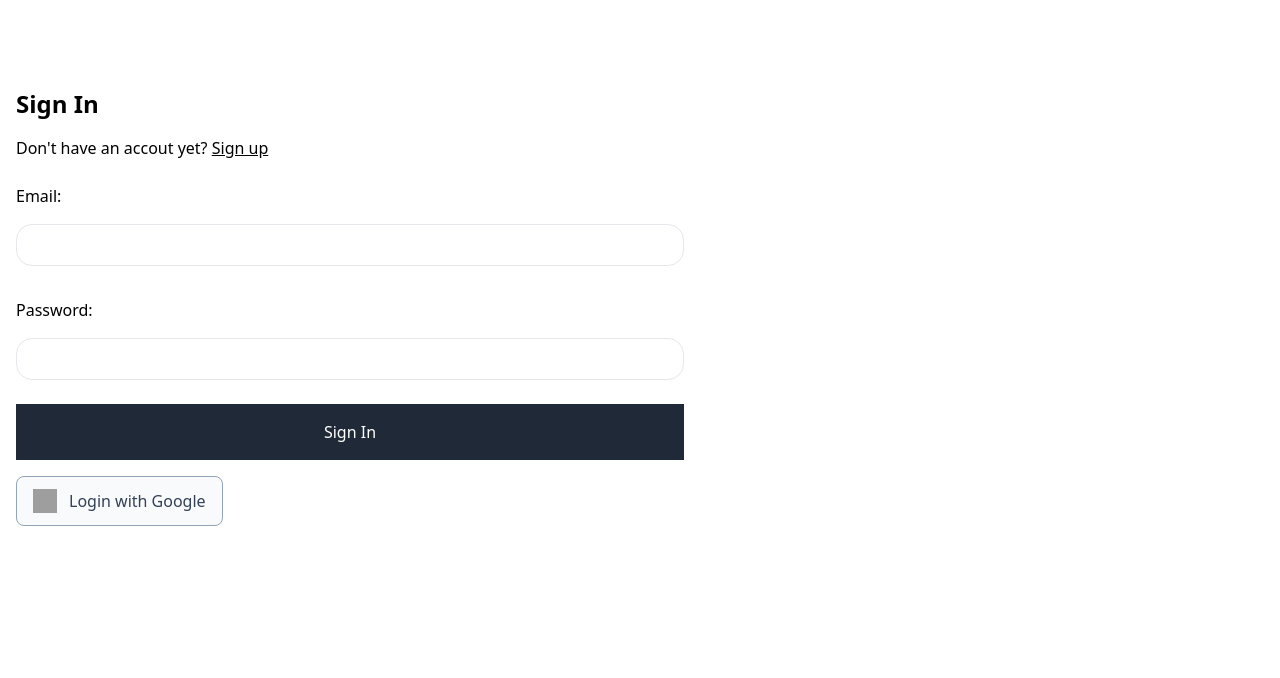
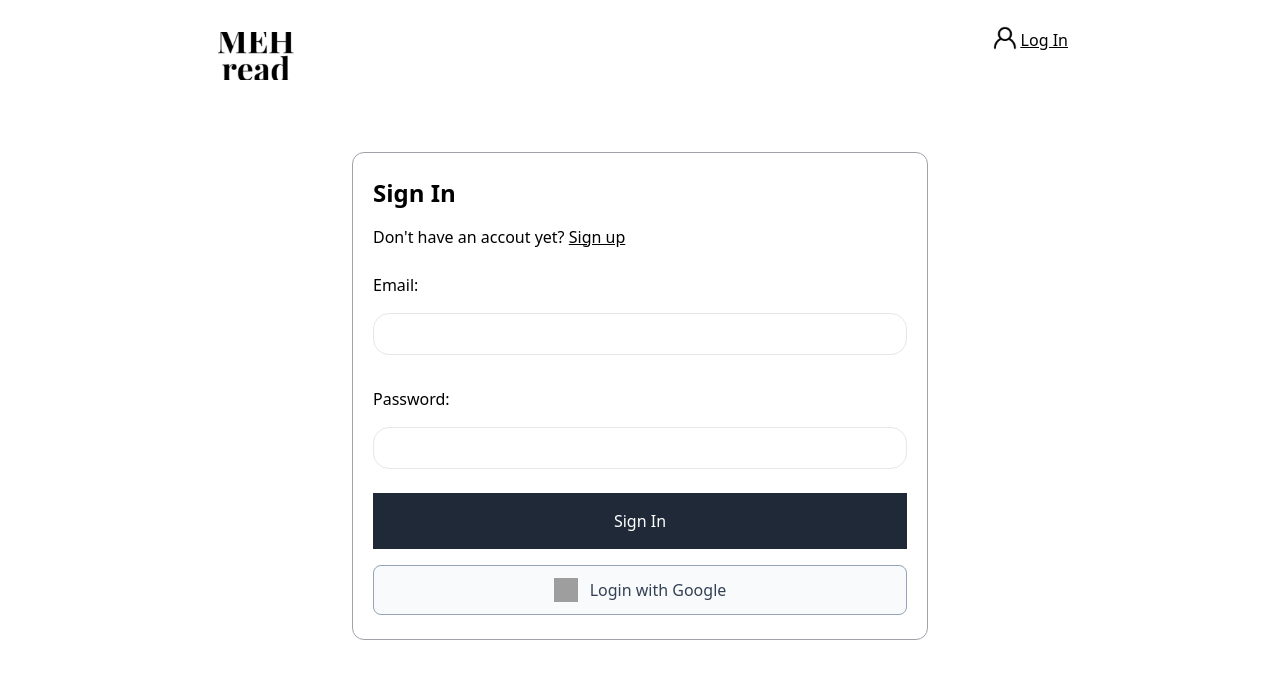
Before and after one commit to yuweiwang11/mehread, a React (Vite) app in the folder client/: page /mehread/signin in a window 1280 px wide. Shown: the top 678 px of the page. Built offline with nearby package versions, Linux system fonts and the light colour scheme; no server answers; grey boxes are pictures that could not be loaded.

Commit message:
login signup page styling

```diff
--- a/client/src/pages/SigninPage.jsx
+++ b/client/src/pages/SigninPage.jsx
@@ -1,7 +1,8 @@
-import { useContext, useEffect, useState } from 'react'
-import { Navigate, Link, useNavigate } from 'react-router-dom'
+import { useContext, useState } from 'react'
+import { Link, useNavigate } from 'react-router-dom'
 import axios from 'axios'
 import { UserDataContext } from '../contexts/UserDataContext'
+import Nav from '../Nav'
 
 export default function SigninPage() {
   const navigate = useNavigate()
@@ -35,7 +36,10 @@ export default function SigninPage() {
   }
 
   return (
-    <div className="max-w-[700px] max-auto my-16 p-4">
+    <div className="max-w-4xl mx-auto">
+      <Nav />
+      <div className="max-w-xl mx-auto justify-center">
+        <div className="border border-zinc-400 rounded-xl px-5 max-w-[700px] my-10 p-4">
           <div>
             <h1 className="text-2xl font-bold py-2">Sign In</h1>
             <p className="py-2">
@@ -78,7 +82,7 @@ export default function SigninPage() {
               onClick={() => {
                 window.open('http://localhost:4000/auth/google', '_self')
               }}
-          className="px-4 py-3 border flex gap-3 bg-gray-50  border-slate-400 rounded-lg text-slate-700 hover:border-slate-400 hover:text-slate-900 hover:shadow transition duration-150"
+              className="w-full justify-center px-4 py-3 border flex gap-3 bg-gray-50  border-slate-400 rounded-lg text-slate-700 hover:border-slate-400 hover:text-slate-900 hover:shadow transition duration-150"
             >
               <img
                 className="w-6 h-6"
@@ -90,5 +94,7 @@ export default function SigninPage() {
             </button>
           </div>
         </div>
+      </div>
+    </div>
   )
 }
--- a/client/src/pages/SignupPage.jsx
+++ b/client/src/pages/SignupPage.jsx
@@ -2,6 +2,7 @@ import axios from 'axios'
 import { useEffect, useState, useContext } from 'react'
 import { Link, useNavigate } from 'react-router-dom'
 import { UserDataContext } from '../contexts/UserDataContext'
+import Nav from '../Nav'
 
 export default function SignupPage() {
   const navigate = useNavigate()
@@ -46,7 +47,10 @@ export default function SignupPage() {
   }
 
   return (
-    <div className="max-w-[700px] max-auto my-16 p-4">
+    <div className="max-w-4xl mx-auto">
+      <Nav />
+      <div className="max-w-xl mx-auto justify-center">
+        <div className="border border-zinc-400 rounded-xl px-5 max-w-[700px] my-10 p-4">
           <div>
             <h1 className="text-2xl font-bold py-2">Sign Up</h1>
             <p className="py-2">
@@ -142,5 +146,7 @@ export default function SignupPage() {
             </button>
           </form>
         </div>
+      </div>
+    </div>
   )
 }
```
Lines whose indentation alone changed are shown as unchanged.
